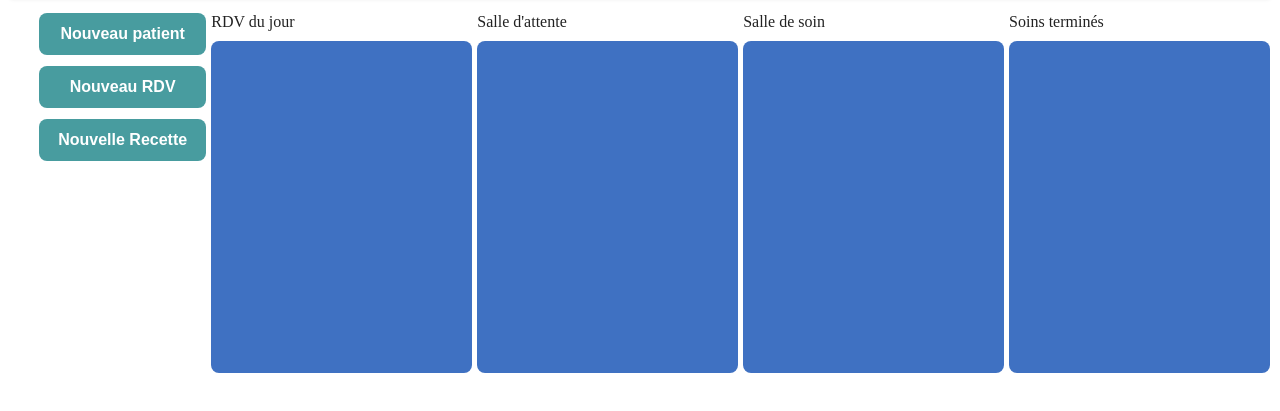
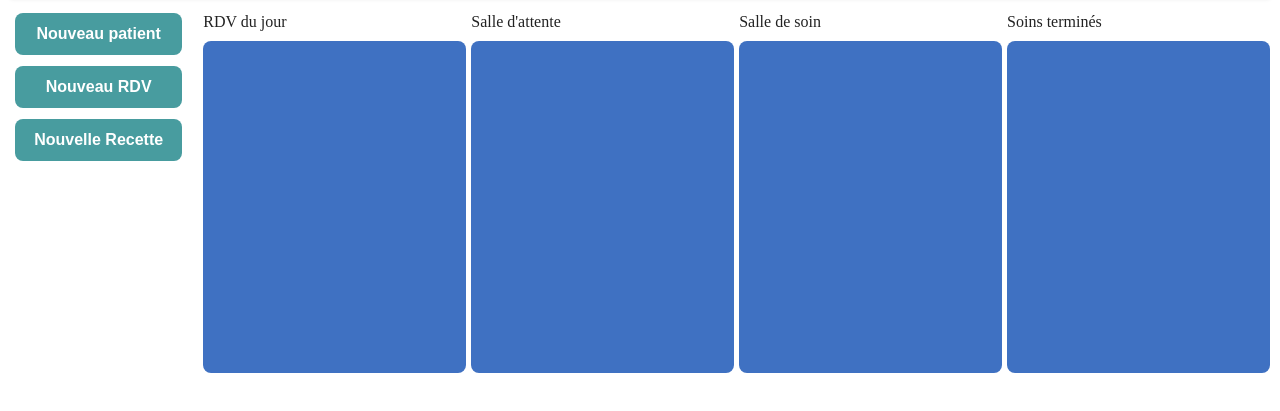
Before and after one commit to freud87/cabinet, a plain HTML site: page index.html in a window 1280 px wide. Shown: the part 103-514 px from the top of the page. Drawn offline with Linux system fonts and the light colour scheme.

Commit message:
Update index.css

```diff
--- a/index.css
+++ b/index.css
@@ -55,7 +55,7 @@ navbar button {
 }
 main {
   display: flex;
-  margin: 1rem 0 0 1.5rem;
+  margin-top: 1rem;
 }
 sidebar {
   widht: 20%;
@@ -64,6 +64,7 @@ sidebar {
   flex: 1;
   display: flex;
   justify-content: space-between;
+  margin-left: 1rem;
 }
 .contenu > div {
   flex: 1; /* Tous les éléments prennent la même largeur */
```
